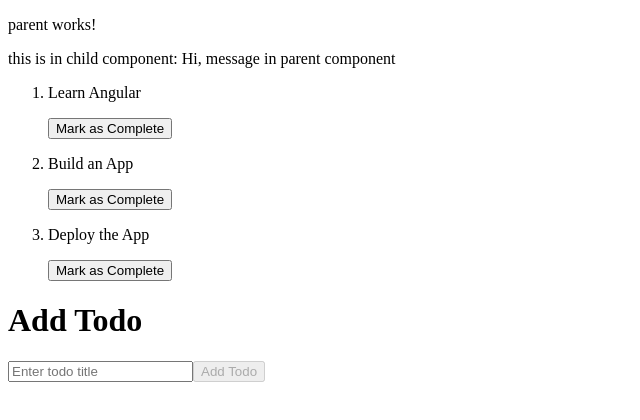
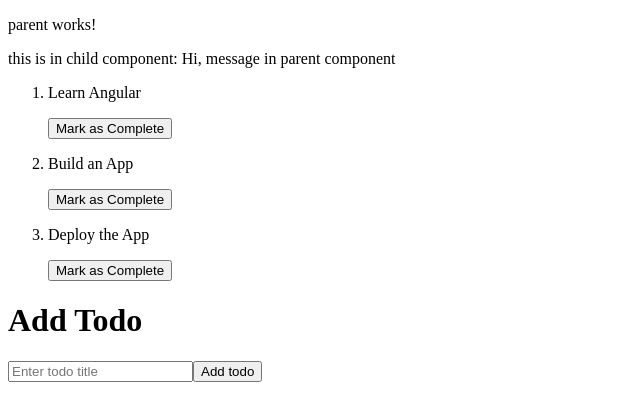
Before and after one commit to sai-chand2304/Angular-practice, an Angular app in the folder practice/: page /parent in a window 1280 px wide. Shown: the top 420 px of the page, without its empty margins (0-640 px from the left). Built offline with nearby package versions, Linux system fonts and the light colour scheme.

Commit message:
more changes

```diff
--- a/practice/src/app/components/parent/parent.component.html
+++ b/practice/src/app/components/parent/parent.component.html
@@ -9,10 +9,10 @@
 <form (ngSubmit)="addTodo()" #todoForm="ngForm">
     <div>
         <input type="text"
-               [(ngModel)]="newTodo.title"
-               name="title"
-               placeholder="Enter todo title"
-               required />
-        <button type="submit" [disabled]="!todoForm.valid">Add Todo</button>
+                [(ngModel)]="newTodo.title"
+                name="title"
+                placeholder="Enter todo title"
+                required />
+        <button type="submit" [disabled]="todoForm.valid">Add todo</button>
     </div>
 </form>
--- a/practice/src/app/components/parent/parent.component.ts
+++ b/practice/src/app/components/parent/parent.component.ts
@@ -19,32 +19,27 @@ export class ParentComponent {
   ];
 
   message:string="Hi, message in parent component";
+
+  changed(todo:Todo){
+    console.log(`Todo ${todo.id} is marked as completed`);
+  }
+
   newTodo: Todo = {
     id: 0,
     title: '',
     completed: false
   };
 
-  changed(todo:Todo){
-    console.log(`Todo ${todo.id} is marked as completed`);
-  }
-
   addTodo() {
     if (this.newTodo.title.trim()) {
       // Calculate next ID based on the highest existing ID
       const nextId = Math.max(...this.todos.map(todo => todo.id), 0) + 1;
-
-      // Create new todo with auto-incremented ID and default completed as false
       const todoToAdd: Todo = {
         id: nextId,
         title: this.newTodo.title,
         completed: false
       };
-
-      // Add to todos array
       this.todos.push(todoToAdd);
-
-      // Reset the form
       this.newTodo = {
         id: 0,
         title: '',
```
